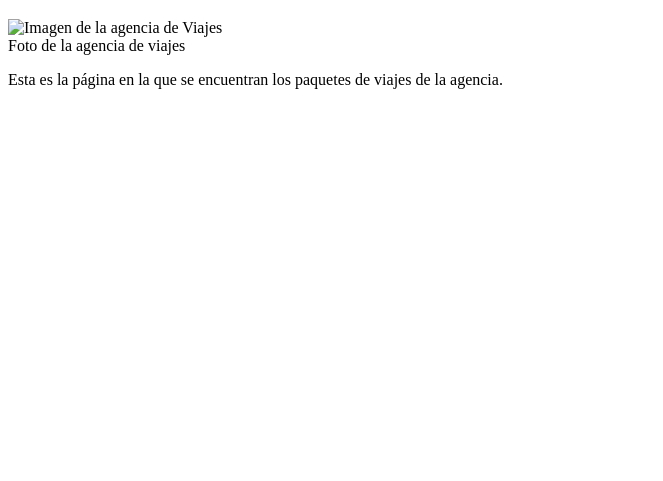
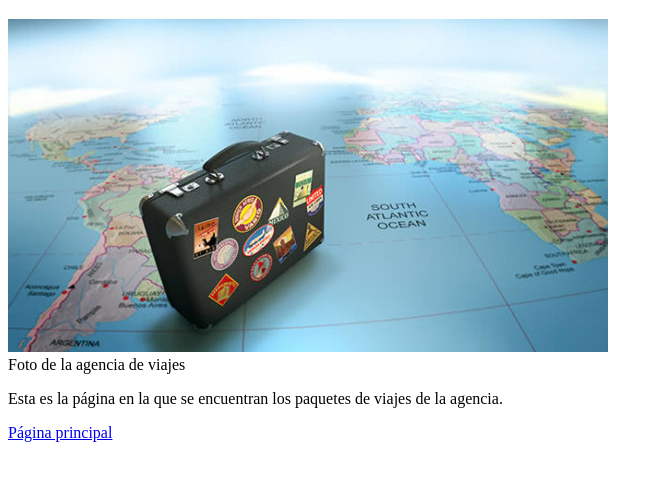
Before and after one commit to jesruidom/FrontEnd, a plain HTML site: page Modulo_1/paginas/paqueteDeViajes.html in a window 1280 px wide. Shown: the part 61-542 px from the top of the page, without its empty margins (0-663 px from the left). Drawn offline with Linux system fonts and the light colour scheme.

Commit message:
Practica 6 terminada

```diff
--- a/Modulo_1/paginas/paqueteDeViajes.html
+++ b/Modulo_1/paginas/paqueteDeViajes.html
@@ -9,11 +9,12 @@
     <header>
         <h1>Paquetes de viajes</h1>
 
-        <img src="imagenes/M1_Practica6.jpg" alt="Imagen de la agencia de Viajes">
+        <img src="../imagenes/M1_Practica6.jpg" alt="Imagen de la agencia de Viajes">
         <figcaption>Foto de la agencia de viajes</figcaption>
     </header>
 
     <p>Esta es la página en la que se encuentran los paquetes de viajes de la agencia.</p>
+    <p><a href="../M1P06_Jesus_Ruiz_Dominguez.html">Página principal</a></p>
 
 </body>
 </html>
```
Also changed, not shown: Modulo_1/paginas/vacaciones.html (+2 -1 lines), Modulo_1/paginas/viajeDeNovios.html (+2 -1 lines), Modulo_1/M1P06_Jesus_Ruiz_Dominguez.html (line endings or trailing spaces).
